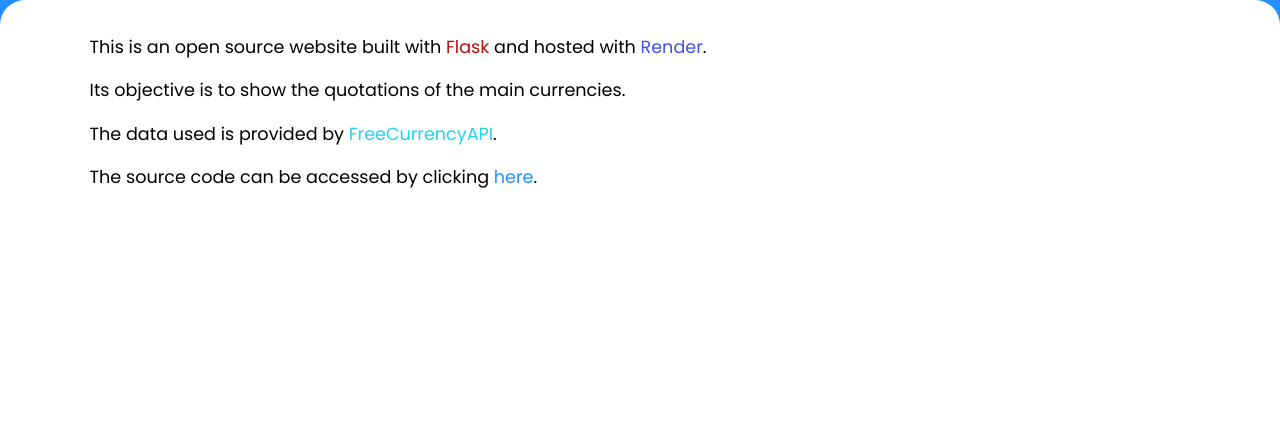
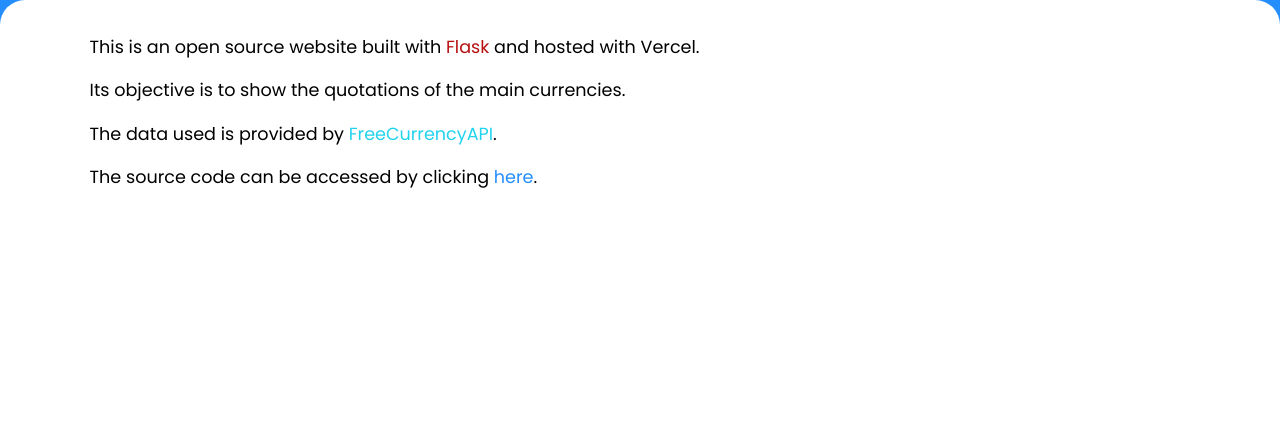
Before and after one commit to RichardSouzza/CurrencyExchange, a Flask app: page /about in a window 1280 px wide. Shown: the part 208-635 px from the top of the page. Run offline with Flask 3, Linux system fonts and the light colour scheme.

Commit message:
Change content

```diff
--- a/currencyexchange/templates/about.html
+++ b/currencyexchange/templates/about.html
@@ -4,7 +4,7 @@
   <section>
     <p>
       This is an open source website built with <a class="flask-anchor" href="https://flask.palletsprojects.com/">Flask</a>
-      and hosted with <a class="render-anchor" href="https://render.com/">Render</a>.
+      and hosted with <a class="vercel-anchor" href="https://vercel.com/">Vercel</a>.
     </p>
     <p>
       Its objective is to show the quotations of the main currencies.
```
Also changed, not shown: README.md.
